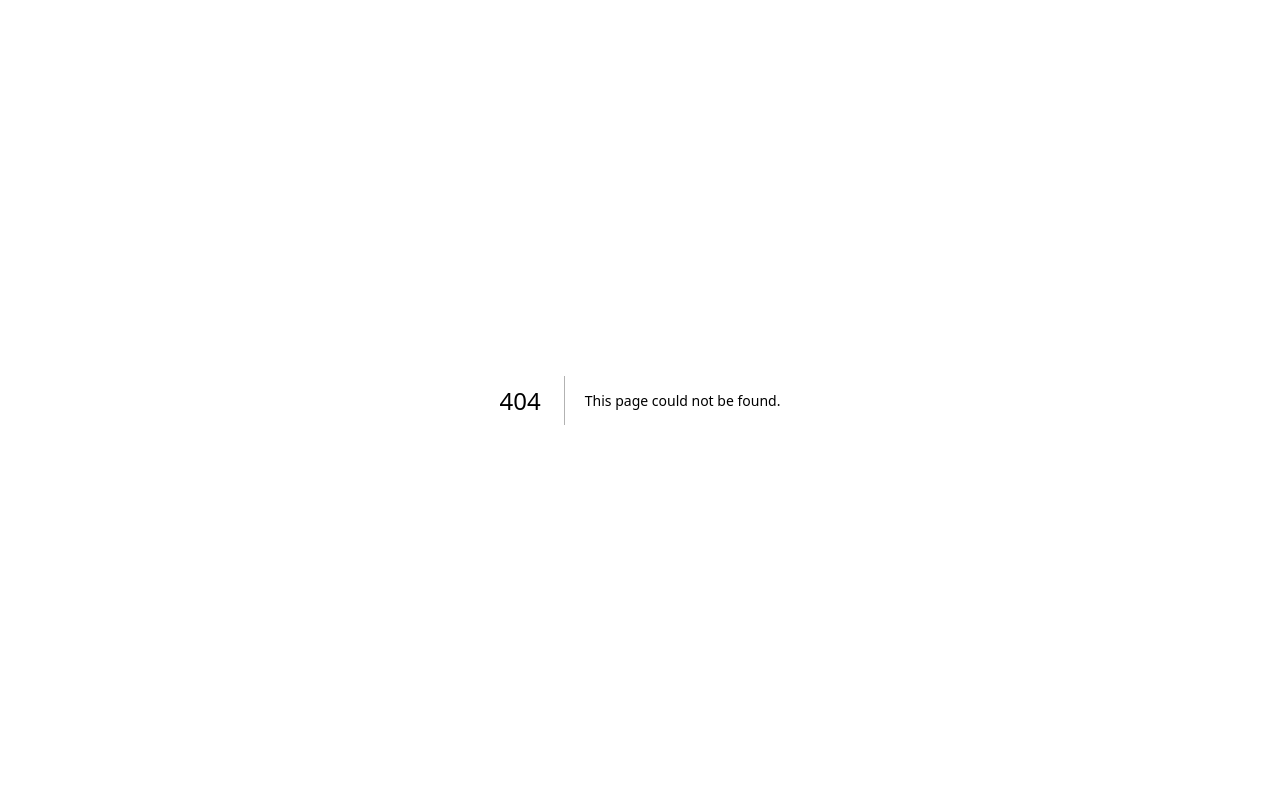
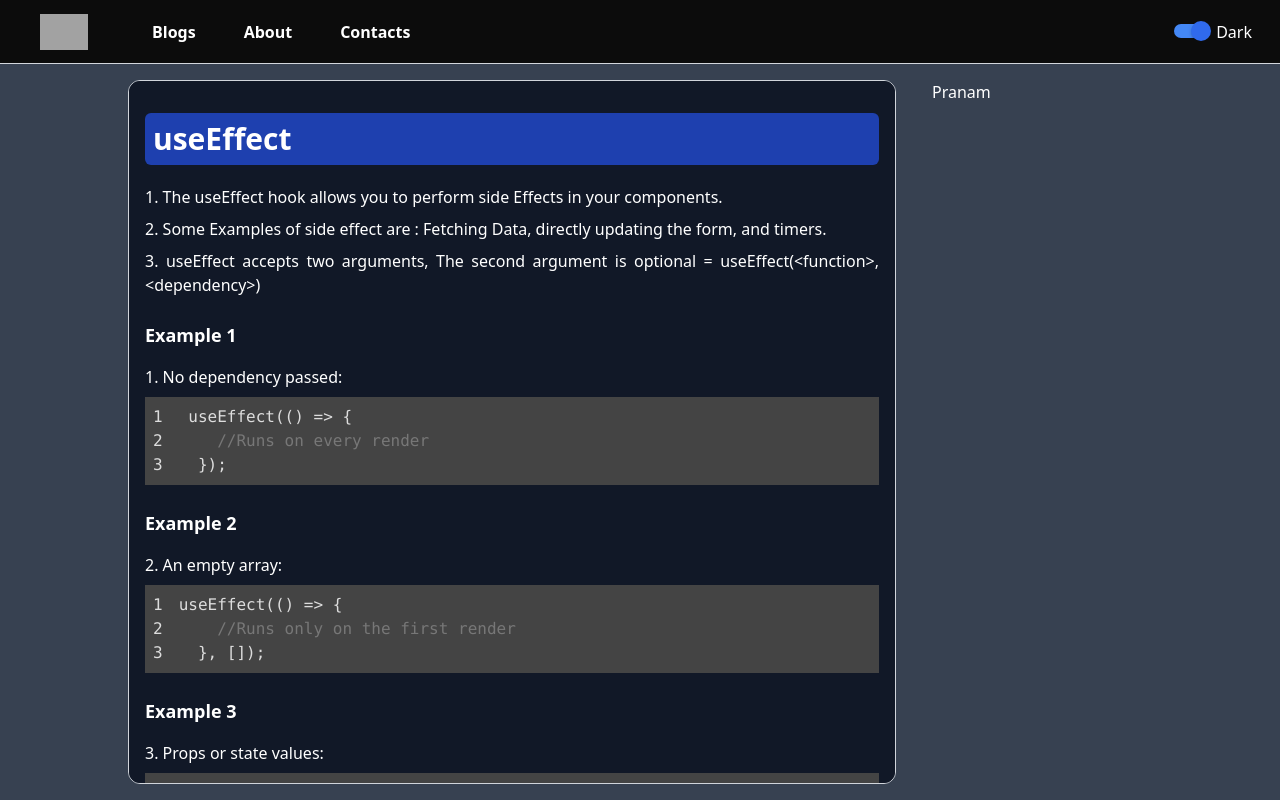
Before and after one commit to iamshiv007/NextJS-Portfolio, a Next.js app: page /posts/react/useEffect in a window 1280 px wide. Before the commit this address had no page. Built offline with nearby package versions, Linux system fonts and the light colour scheme; grey boxes are pictures that could not be loaded.

Commit message:
useEffect completed

```diff
--- a/components/blogData.jsx
+++ b/components/blogData.jsx
@@ -181,12 +181,18 @@ export const blogs = [
     linkName: "javascript/letVarConst",
     date: "June 30, 2023",
   },
-
   {
     name: "Component Life Cycle",
     imageUrl:
-      "https://blogger.googleusercontent.com/img/a/AVvXsEjtvbXJQa3o7dsXB27ED6xiA2DlUTEG1eTDaT1wK_cUtLRwoMHBhTeNSimGv9v5d0Fh92nRW02lze1jjhP0CoSEgwdJ2zztMg0QMQuCZrOc4hHsBafBsinTRrkee7O1qcjEY5D5H5sQW-uapZX_DXxIpgtOAamuqtEQkKBiNEgIutlFy989AhyiuTWI=w1200-h630-p-k-no-nu",
+      "https://cdn-media-1.freecodecamp.org/images/1*_drMYY_IEgboMS4RhvC-lQ.png",
     linkName: "react/component-life-cycle",
     date: "July 3, 2023",
   },
+  {
+    name: "useEffect in React",
+    imageUrl:
+      "https://encrypted-tbn0.gstatic.com/images?q=tbn:ANd9GcSbhezzFR6qB93F9NaClSY5oCFZ1wg4j0YQww&usqp=CAU",
+    linkName: "react/useEffect",
+    date: "July 4, 2023",
+  },
 ];
--- /dev/null
+++ b/pages/posts/react/useEffect.jsx
@@ -0,0 +1,122 @@
+import Navbar from "@/components/Navbar";
+import Theme from "@/components/Theme";
+import MobileNavbar from "@/components/mobileNavbar";
+import { BlogContext } from "@/contextApi/blogContext";
+import Head from "next/head";
+import React, { Fragment, useContext } from "react";
+import { github } from "react-syntax-highlighter/dist/cjs/styles/hljs";
+import { dark } from "react-syntax-highlighter/dist/cjs/styles/hljs";
+import SyntaxHighlighter from "react-syntax-highlighter";
+
+const UseEffect = () => {
+  const { dark: myDark } = useContext(BlogContext);
+
+  return (
+    <Fragment>
+      <Head>
+        <title>useEffect in React</title>
+      </Head>
+
+      <Theme>
+        <Navbar />
+        <MobileNavbar />
+
+        <div className="layoutContainer">
+          <div className="layoutBox1">
+            <h1 className="text-3xl font-bold mt-4 bg-blue-400 dark:bg-blue-800 p-2 rounded-md">
+              useEffect
+            </h1>
+
+            <ol className="list-decimal list-inside">
+              <li className="mt-5">
+                The useEffect hook allows you to perform side Effects in your
+                components.
+              </li>
+
+              <li className="mt-2">
+                Some Examples of side effect are : Fetching Data, directly
+                updating the form, and timers.
+              </li>
+
+              <li className="mt-2">
+                useEffect accepts two arguments, The second argument is optional
+                = useEffect(&lt;function&gt;, &lt;dependency&gt;)
+              </li>
+            </ol>
+
+            <Example1 myDark={myDark} />
+            <Example2 myDark={myDark} />
+            <Example3 myDark={myDark} />
+
+            <div className="text-center m-5 text-2xl">❤️ Thank You 🙏</div>
+          </div>
+
+          <div className="layoutBox2">Pranam</div>
+        </div>
+      </Theme>
+    </Fragment>
+  );
+};
+
+export default UseEffect;
+
+const Example1 = ({ myDark }) => {
+  const codeString = ` useEffect(() => {
+    //Runs on every render
+  });`;
+
+  return (
+    <>
+      <h3 className="text-lg font-bold mt-6 mb-4">Example 1</h3>
+      <p className="mb-2">1. No dependency passed:</p>
+      <SyntaxHighlighter
+        showLineNumbers={true}
+        language="javascript"
+        style={myDark ? dark : github}
+      >
+        {codeString}
+      </SyntaxHighlighter>
+    </>
+  );
+};
+
+const Example2 = ({ myDark }) => {
+  const codeString = `useEffect(() => {
+    //Runs only on the first render
+  }, []);`;
+
+  return (
+    <>
+      <h3 className="text-lg font-bold mt-6 mb-4">Example 2</h3>
+      <p className="mb-2">2. An empty array:</p>
+      <SyntaxHighlighter
+        showLineNumbers={true}
+        language="javascript"
+        style={myDark ? dark : github}
+      >
+        {codeString}
+      </SyntaxHighlighter>
+    </>
+  );
+};
+
+const Example3 = ({ myDark }) => {
+  const codeString = `useEffect(() => {
+    //Runs on the first render
+    //And any time any dependency value changes
+  }, [prop, state]);`;
+
+  return (
+    <>
+      <h3 className="text-lg font-bold mt-6 mb-4">Example 3</h3>
+      <p className="mb-2">3. Props or state values:</p>
+      <SyntaxHighlighter
+        showLineNumbers={true}
+        language="javascript"
+        style={myDark ? dark : github}
+      >
+        {codeString}
+      </SyntaxHighlighter>
+    </>
+  );
+};
```
Also changed, not shown: 1 other file (tests, documents, lock files or other folders).
